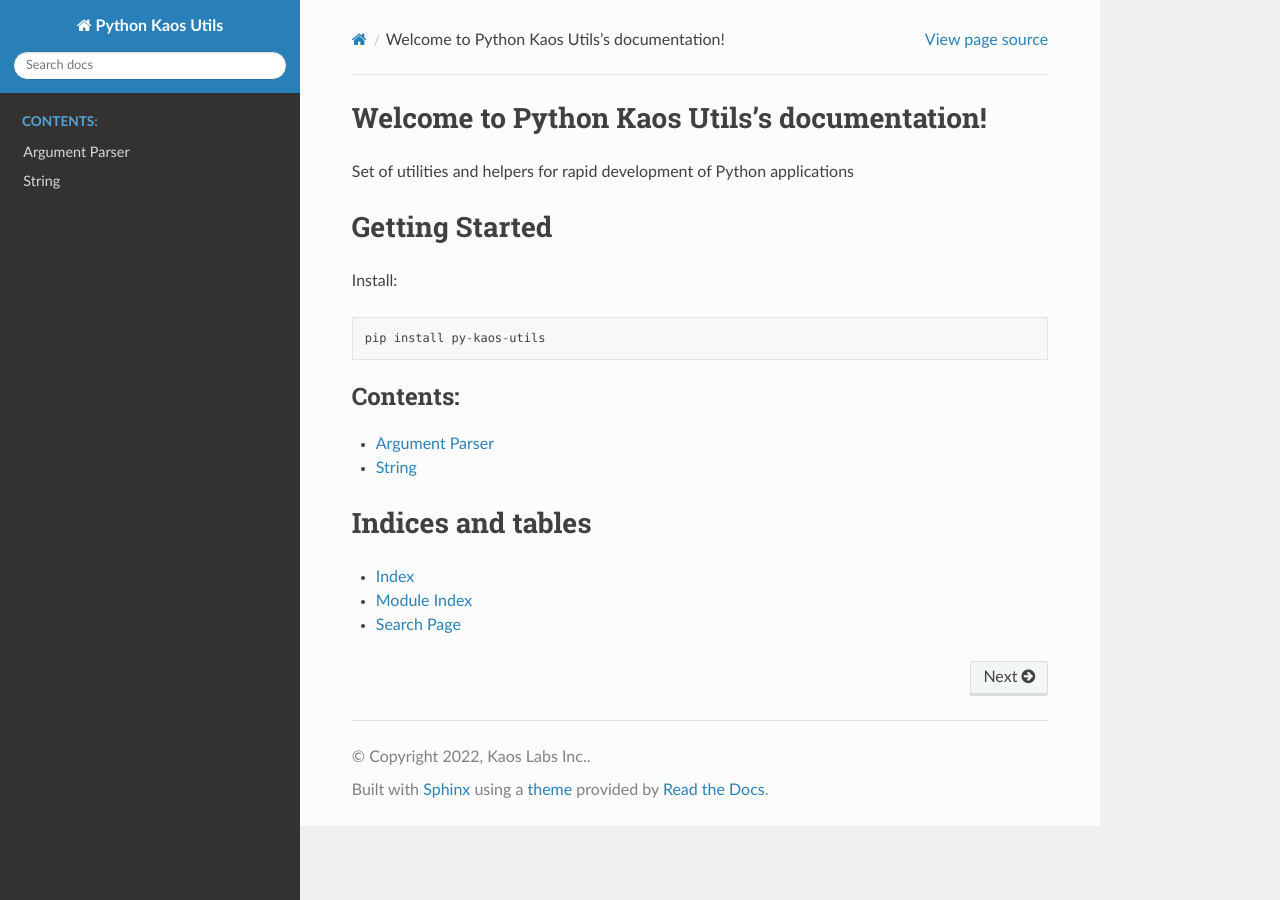
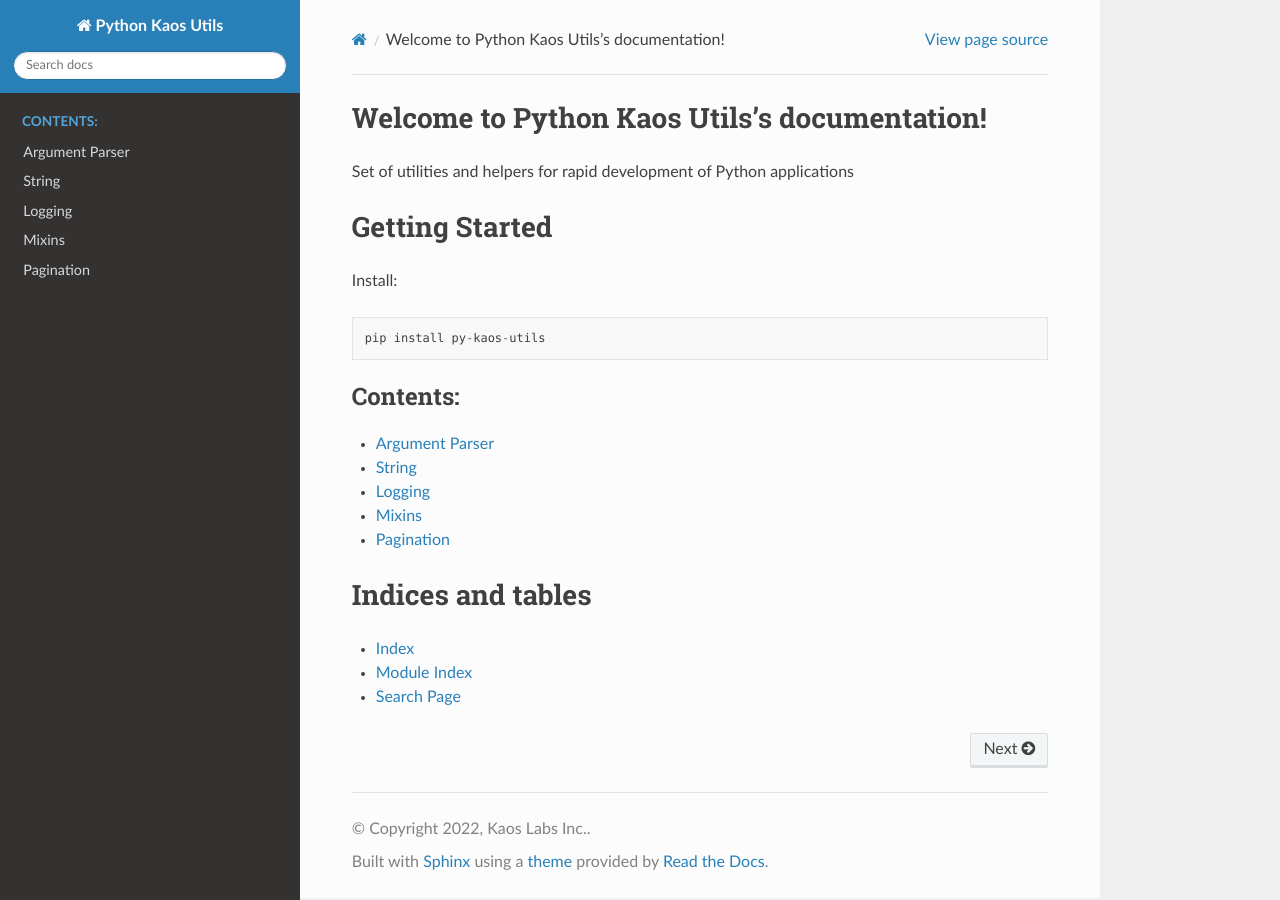
Before and after one commit to kaoslabsinc/py-kaos-utils, a Sphinx documentation site: the page built from docs/index.rst, in a window 1280 px wide. Built offline with Sphinx 7.4.7 and the Read the Docs theme 2.0.0, drawn with Linux system fonts in a browser that asks for light colours.

Commit message:
Include docs, fix header and fix example code in docstring

```diff
--- a/docs/index.rst
+++ b/docs/index.rst
@@ -16,6 +16,9 @@ Install::
 
    argparse
    string
+   logging
+   mixins
+   pagination
 
 Indices and tables
 ==================
--- a/docs/logging.rst
+++ b/docs/logging.rst
@@ -1,5 +1,5 @@
-Mixins
-======
+Logging
+=======
 
 .. autoclass:: py_kaos_utils.logging.ProgressLogger
    :members:
```
Also changed, not shown: 1 other file.
